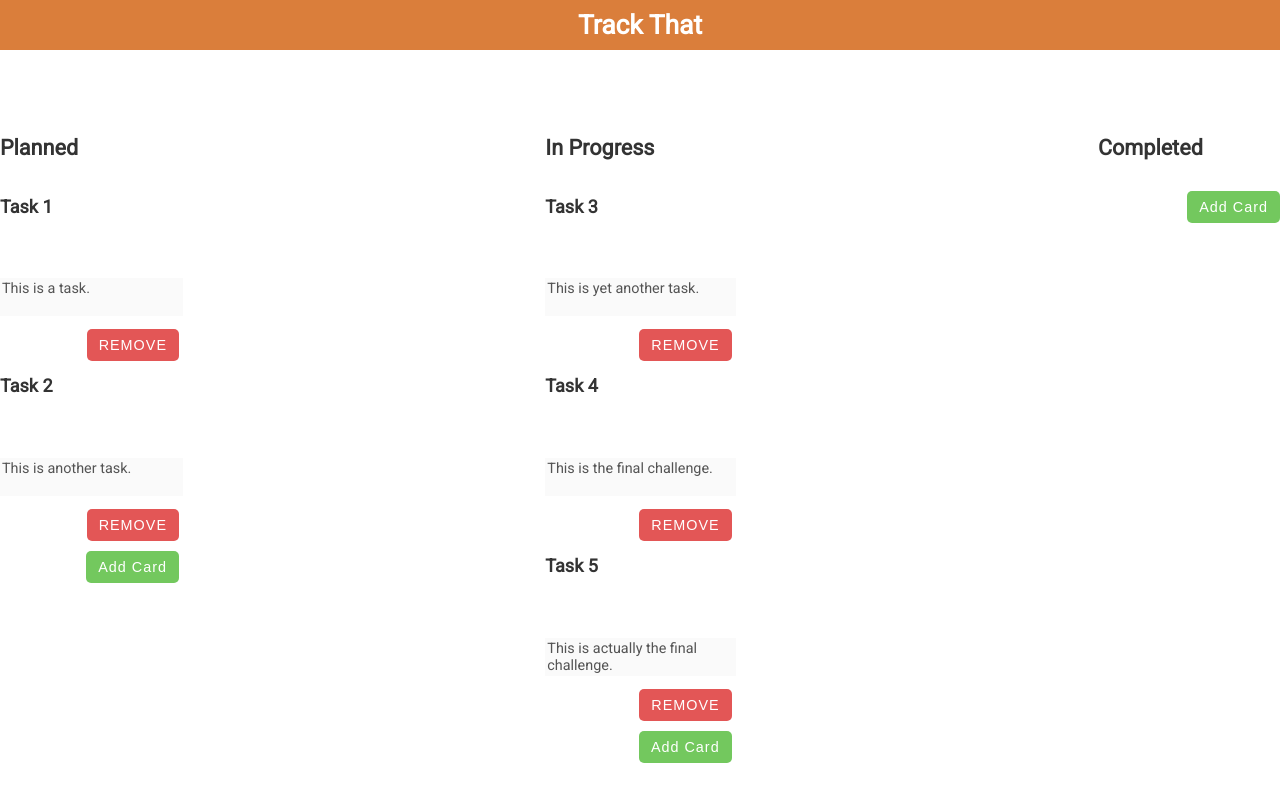
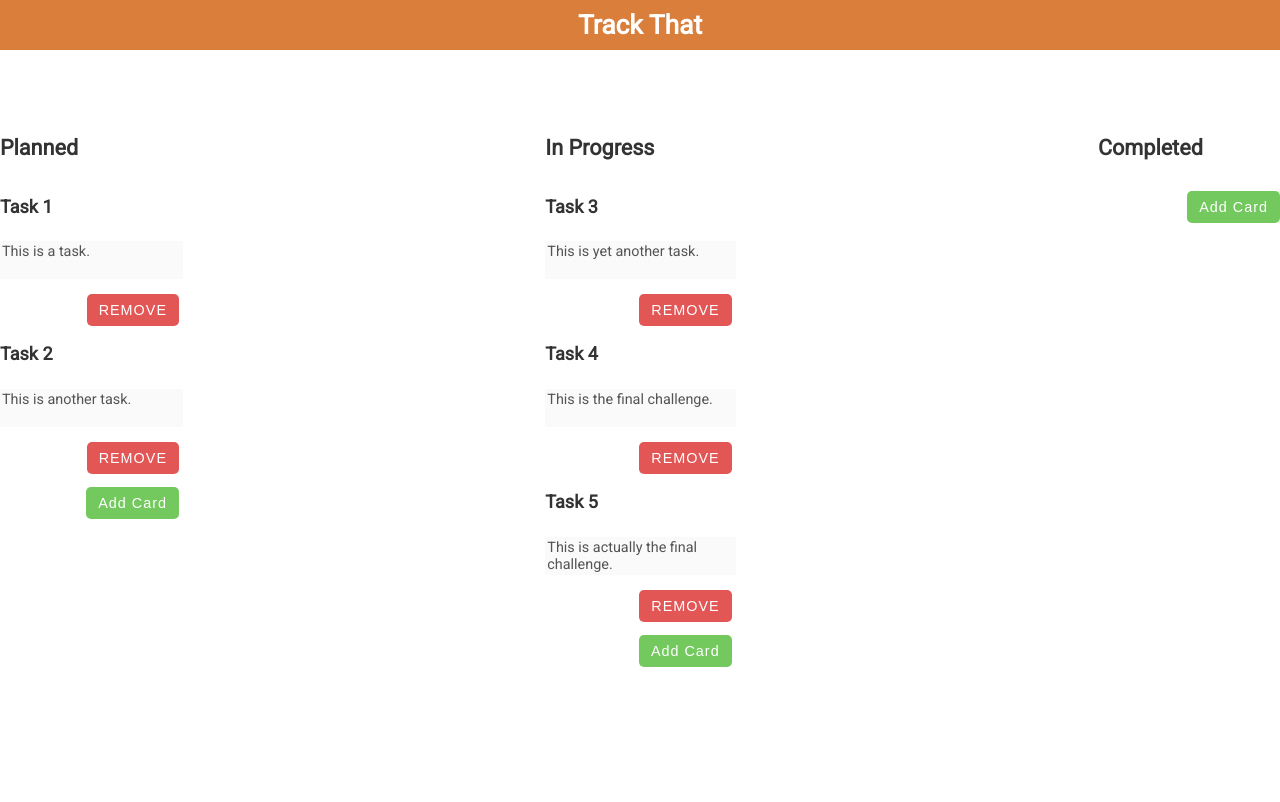
Before and after one commit to kotarCreative/track-that, an Angular app: page / in a window 1280 px wide. Built offline with nearby package versions, Linux system fonts and the light colour scheme.

Commit message:
Move estimated time for task to footer of card.

```diff
--- a/src/app/components/task/task.component.html
+++ b/src/app/components/task/task.component.html
@@ -1,8 +1,6 @@
 <h4>{{ task.name }}</h4>
-<div class="task__info-bar">
+<textarea class="task__description" disabled>{{ task.description }}</textarea>
+<div class="task__footer">
   <time-card [time]="task.estimatedTime"></time-card>
-</div>
-<textarea class="task__description" disabled>{{ task.description }}</textarea>
-<div class="task__actions">
   <btn label="REMOVE" additionalClasses="remove" (click)="handleRemoveTask()"></btn>
 </div>
--- a/src/app/components/task/task.component.scss
+++ b/src/app/components/task/task.component.scss
@@ -12,6 +12,10 @@ $task-bg-color: #fff;
   &:last-child {
     margin-bottom: 0px;
   }
+
+  .timecard {
+    margin-right: auto;
+  }
 }
 
 .task {
@@ -23,7 +27,7 @@ $task-bg-color: #fff;
     resize: none;
   }
 
-  &__actions {
+  &__footer {
     display: flex;
     justify-content: flex-end;
     align-items: center;
--- a/src/app/components/timecard/timecard.component.scss
+++ b/src/app/components/timecard/timecard.component.scss
@@ -4,7 +4,7 @@ $bg-color: grey;
 :host(.timecard) {
   display: flex;
   font-family: "Roboto", sans-serif;
-  padding: 4px 8px;
+  padding: 6px 8px;
   border-radius: 5px;
   align-items: center;
   background: $bg-color;
```
